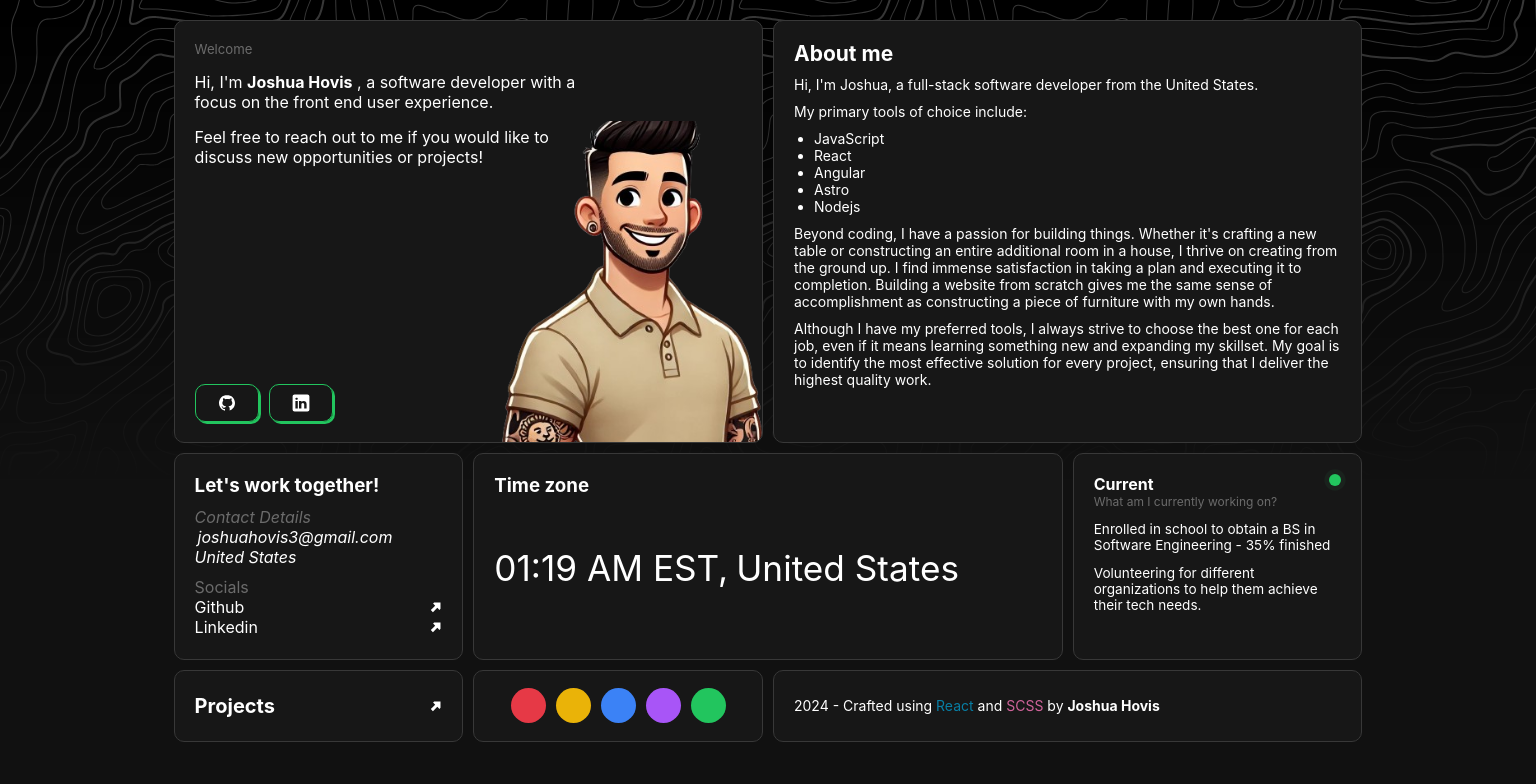
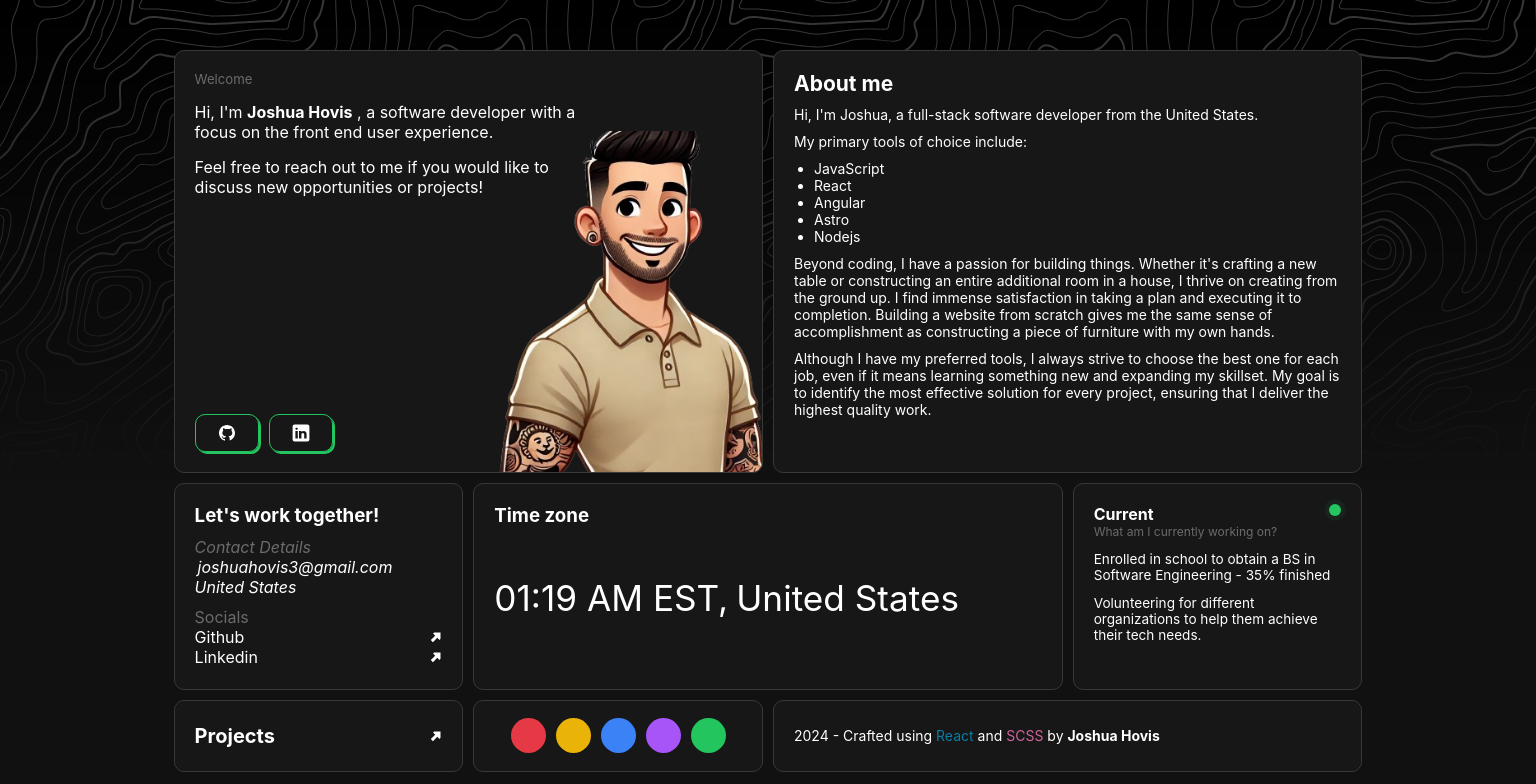
Before and after one commit to joshhovis/Portfolio, a React (Create React App) app: page / in a window 1536 px wide. Shown: the top 784 px of the page. Built offline with nearby package versions, Linux system fonts and the light colour scheme.

Commit message:
Image update on varying breakpoints

```diff
--- a/src/pages/Home.css
+++ b/src/pages/Home.css
@@ -266,7 +266,7 @@ section:hover, section:focus {
   }
   .home__intro-image {
     width: 50%;
-    top: 100px;
+    top: 120px;
     right: -20px;
     opacity: 1;
   }
@@ -315,7 +315,11 @@ section:hover, section:focus {
 @media only screen and (min-width: 1440px) {
   .home {
     width: 80%;
-    margin: 0 auto;
+    margin: auto auto;
+    padding: 50px 20px;
+  }
+  .home__intro-image {
+    top: 80px;
   }
 }
 @media only screen and (min-width: 1880px) {
--- a/src/pages/Home.scss
+++ b/src/pages/Home.scss
@@ -357,7 +357,7 @@ section {
 
             &-image {
                 width: 50%;
-                top: 100px;
+                top: 120px;
                 right: -20px;
                 opacity: 1;
             }
@@ -419,7 +419,14 @@ section {
 @media only screen and (min-width: 1440px) {
     .home {
         width: 80%;
-        margin: 0 auto;
+        margin: auto auto;
+        padding: 50px 20px;
+
+        &__intro {
+            &-image {
+                top: 80px;
+            }
+        }
     }
 }
 
```
Also changed, not shown: 1 other file (tests, documents, lock files or other folders).
